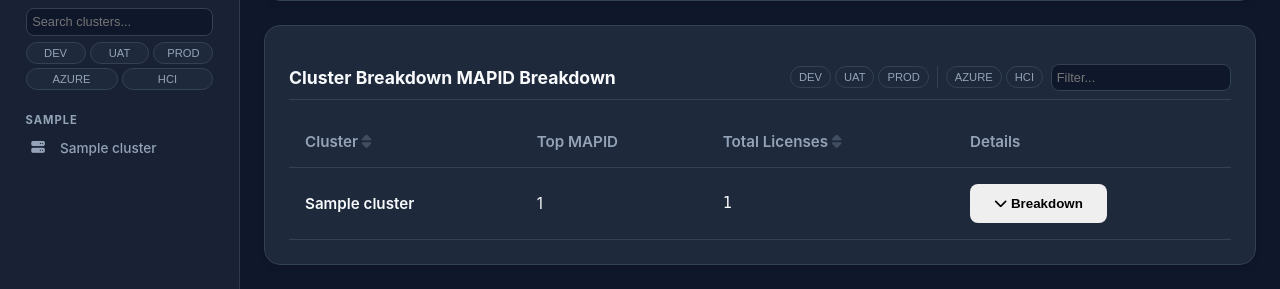
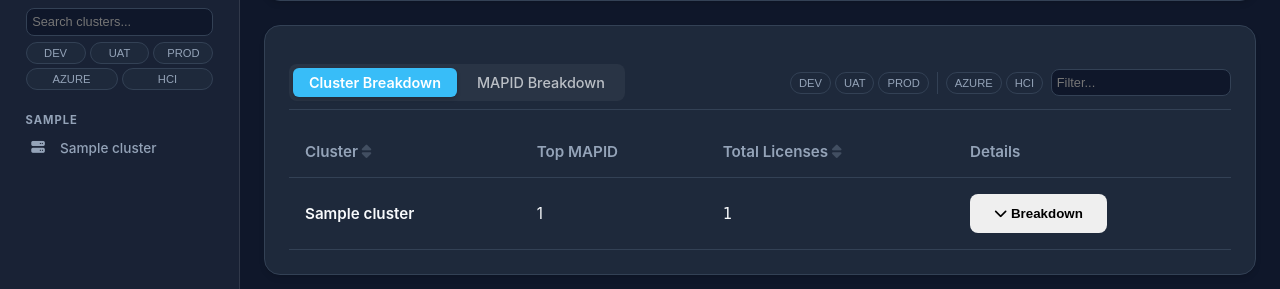
Before and after one commit to zdrux/prime-lagoon, a FastAPI app: page /license-analytics in a window 1280 px wide. Shown: the part 511-800 px from the top of the page. Run offline with FastAPI, Linux system fonts and the light colour scheme; tables that the repository leaves empty hold one stand-in row (values such as "Sample post"); data that the repository does not hold is empty; some libraries are stand-ins or nearby versions.

Commit message:
Fix tab styling: moved CSS inside Jinja2 block to ensure rendering

```diff
--- a/app/templates/license_analytics.html
+++ b/app/templates/license_analytics.html
@@ -1,5 +1,6 @@
 {% extends "base.html" %}
 
+{% block content %}
 <style>
     .tabs-container {
         display: flex;
@@ -7,6 +8,7 @@
         padding: 4px;
         border-radius: 8px;
         gap: 4px;
+        margin-right: 1rem;
     }
 
     .breakdown-tab {
@@ -17,9 +19,9 @@
         opacity: 0.7;
         transition: all 0.2s;
         border-bottom: none;
-        /* Reset old style */
         font-weight: 500;
         text-align: center;
+        white-space: nowrap;
     }
 
     .breakdown-tab:hover {
@@ -35,7 +37,6 @@
         box-shadow: 0 2px 4px rgba(0, 0, 0, 0.2);
     }
 </style>
-{% block content %}
 <div class="page-header">
     <h1 class="page-title">License Analytics (MAPID)</h1>
     <div style="display:flex; gap:1rem; align-items:center;">
```
